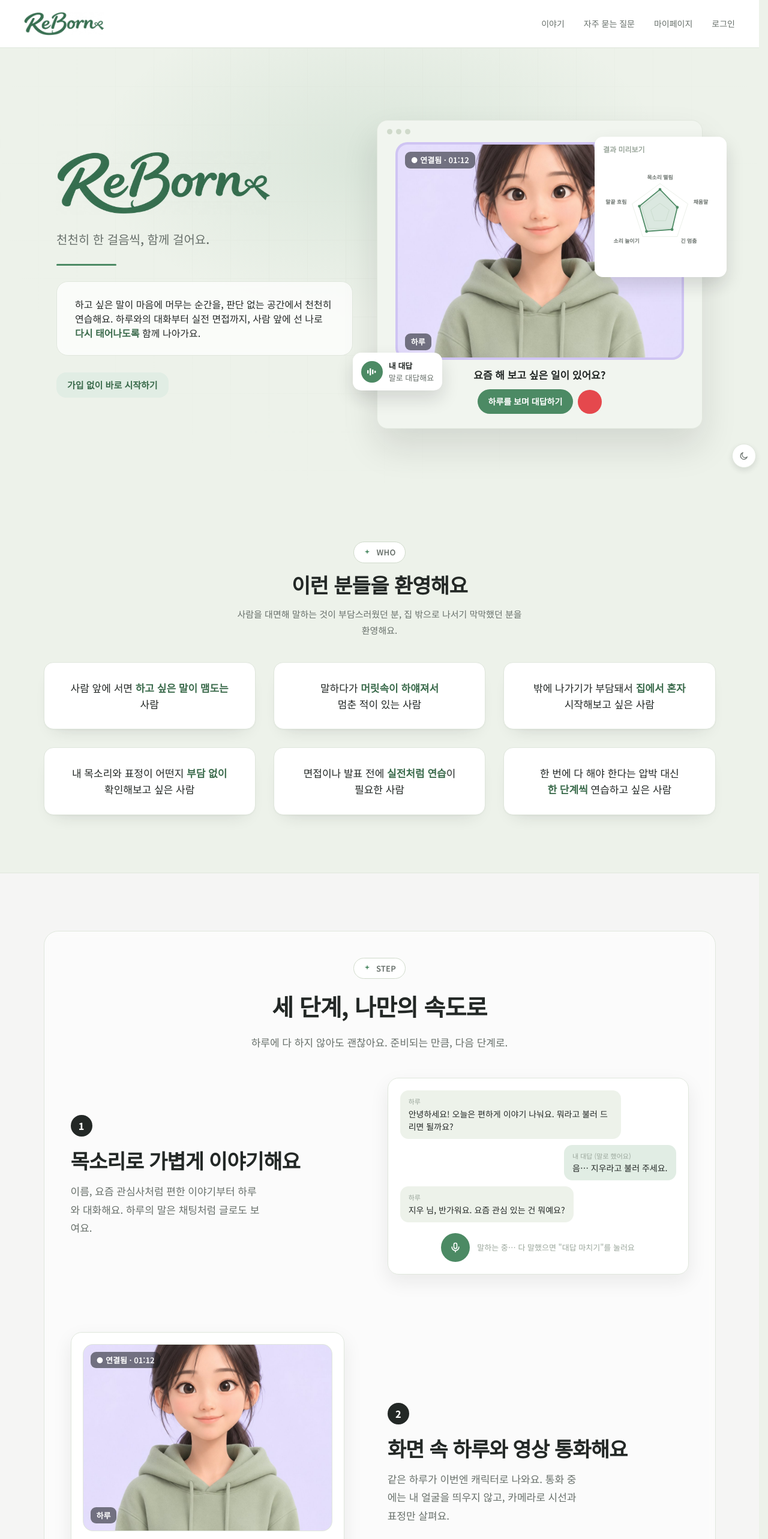
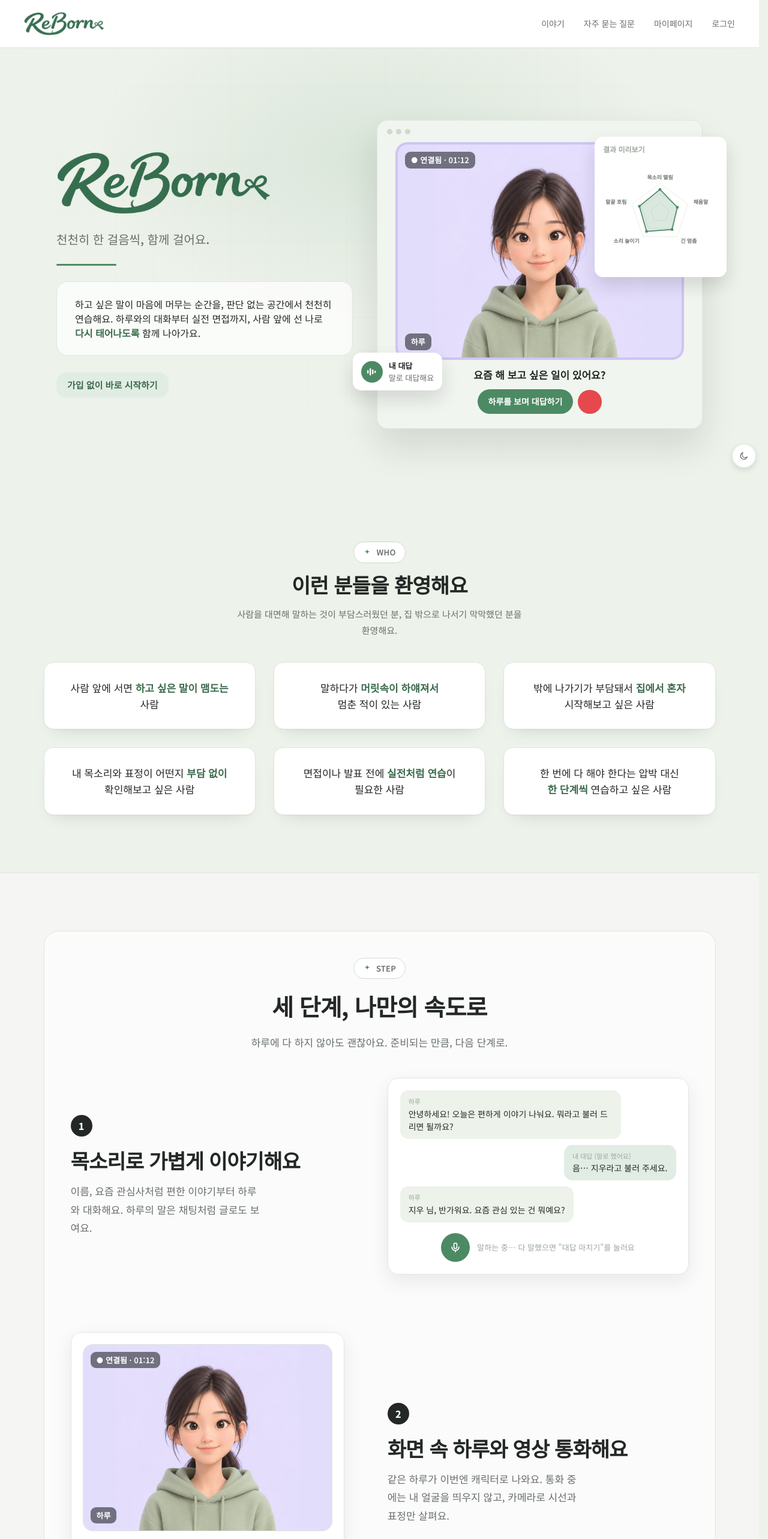
Before and after one commit to RE-BORN-HONGIK-UNIV/frontend, a React (Vite) app: page / in a window 1280 px wide. Shown: the top 2566 px of the page at 60% size. Built offline with nearby package versions, Linux system fonts and the light colour scheme; a web font is replaced by a local one.

Commit message:
fix: 랜딩 하루 그림이 너무 크게 잘리던 배치 수정

```diff
--- a/src/features/haru/HaruAvatar.tsx
+++ b/src/features/haru/HaruAvatar.tsx
@@ -27,11 +27,14 @@ export function HaruAvatar({
   style,
   children,
   glow = phase === 'speak' || phase === 'listen',
+  wide = false,
 }: {
   phase: TalkPhase;
   style?: CSSProperties;
   children?: ReactNode;
   glow?: boolean;
+  /** 가로 칸에 상반신이 다 보이게(경량 웹 .tile과 같은 배치) — 랜딩 예시 카드용 */
+  wide?: boolean;
 }) {
   return (
     <div
@@ -42,7 +45,9 @@ export function HaruAvatar({
         aspectRatio: '4 / 3',
         borderRadius: 16,
         overflow: 'hidden',
-        background: `#ece8f8 url(${IMAGE[phase]}) center / cover no-repeat`,
+        background: wide
+          ? `#e2ddfb url(${IMAGE[phase]}) center 8% / auto 132% no-repeat`
+          : `#ece8f8 url(${IMAGE[phase]}) center / cover no-repeat`,
         // 말하는 중(하루 또는 나)은 테두리 빛으로만 보여 준다 — 그림은 움직이지 않는다
         boxShadow: glow ? '0 0 0 3px var(--rb-primary)' : '0 0 0 1px var(--rb-line)',
         transition: 'box-shadow .2s',
--- a/src/features/landing/JourneySteps.tsx
+++ b/src/features/landing/JourneySteps.tsx
@@ -146,7 +146,7 @@ function ChatMock() {
 function CallMock() {
   return (
     <div style={{ ...mockCard, padding: '20px 20px 18px' }}>
-      <HaruAvatar phase="ready" glow={false}>
+      <HaruAvatar phase="ready" glow={false} wide>
         <TileTag top>● 연결됨 · 01:12</TileTag>
         <TileTag>하루</TileTag>
       </HaruAvatar>
--- a/src/pages/Landing.tsx
+++ b/src/pages/Landing.tsx
@@ -75,7 +75,7 @@ function HeroPreview({ compact }: { compact: boolean }) {
             <i key={i} style={{ width: 9, height: 9, borderRadius: '50%', background: 'var(--rb-line-strong)' }} />
           ))}
         </div>
-        <HaruAvatar phase="ready" glow={false} style={{ boxShadow: '0 0 0 4px #cfc4f3' }}>
+        <HaruAvatar phase="ready" glow={false} wide style={{ boxShadow: '0 0 0 4px #cfc4f3' }}>
           <TileTag top>● 연결됨 · 01:12</TileTag>
           <TileTag>하루</TileTag>
         </HaruAvatar>
```
